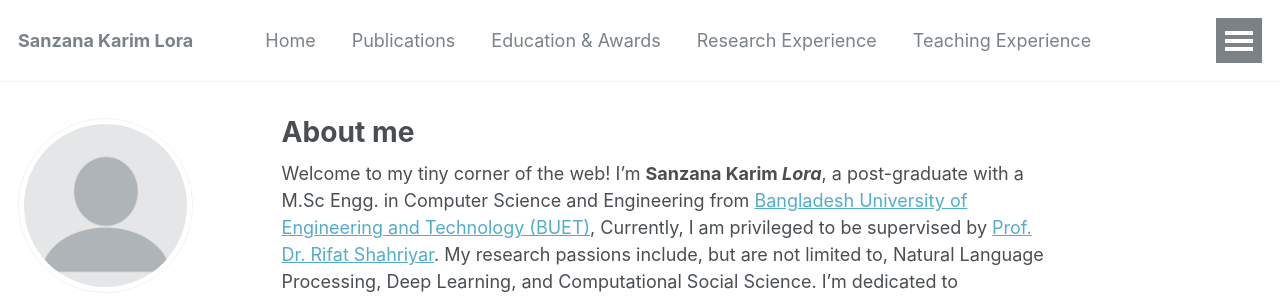
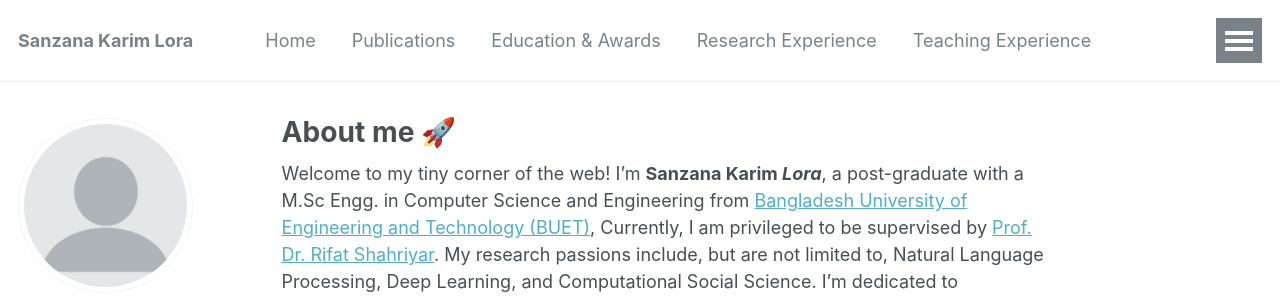
Before and after one commit to sanzanalora/sanzanalora.github.io, a Jekyll site: the page built from _pages/about.md, in a window 1280 px wide and 900 px high. Shown: the top 299 px of the window. Built offline with Jekyll 4.4.1, drawn with Linux system fonts in a browser that asks for light colours; some web fonts are replaced.

```diff
--- a/_pages/about.md
+++ b/_pages/about.md
@@ -1,6 +1,6 @@
 ---
 permalink: /
-title: "About me"
+title: "About me 🚀"
 excerpt: "About me"
 author_profile: true
 redirect_from:
```
